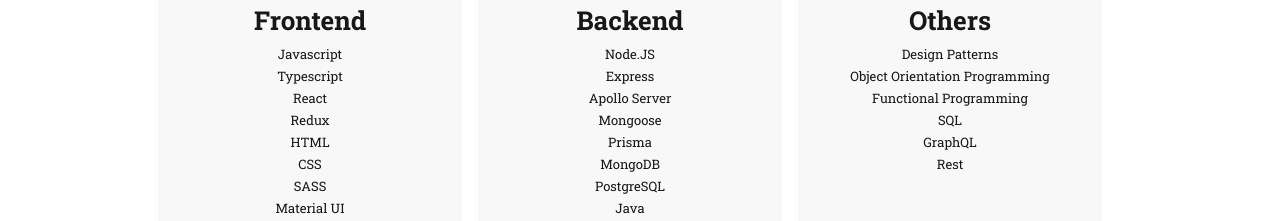
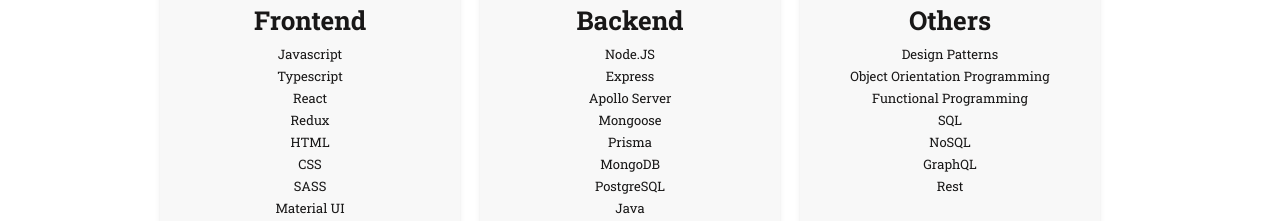
Before and after one commit to josesales/sales-portfolio, a React (Create React App) app: page / in a window 1280 px wide. Shown: the part 967-1188 px from the top of the page. Built offline with nearby package versions, Linux system fonts and the light colour scheme.

Commit message:
Updating stack

```diff
--- a/src/data/stack.js
+++ b/src/data/stack.js
@@ -78,6 +78,7 @@ export const others = [
   "Object Orientation Programming",
   "Functional Programming",
   "SQL",
+  "NoSQL",
   "GraphQL",
   "Rest",
 ];
```
